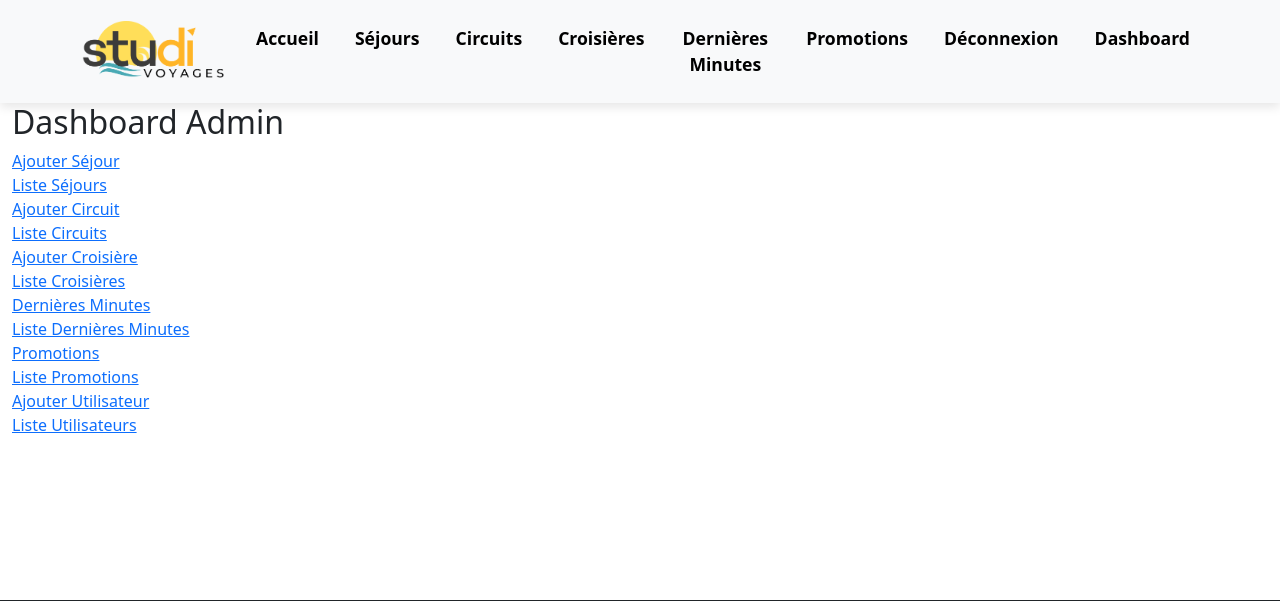
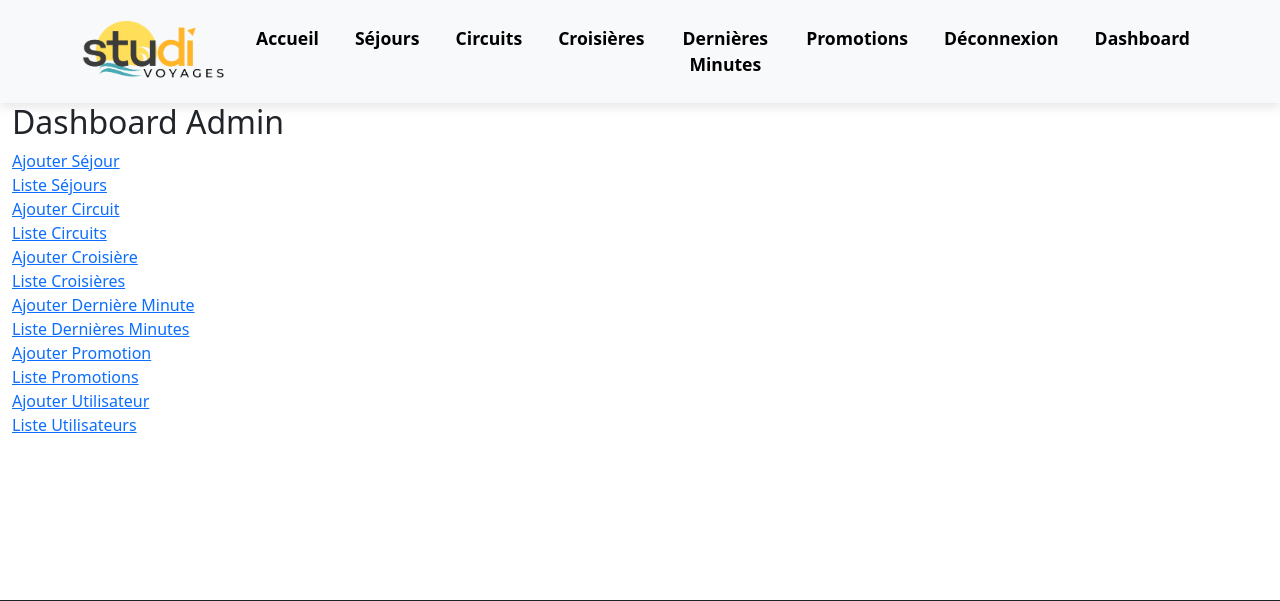
Before and after one commit to Oume59/studiVoyage, a PHP site: the page made by Views/Dashboard/index.php in a window 1280 px wide. Shown: the top 601 px of the page. Run offline with PHP 8.4, Linux system fonts and the light colour scheme; the template is opened without the code that fills it, so the values that code supplies are empty; the visitor is signed in with stand-in values (Sample User, id 1); some libraries are stand-ins or nearby versions.

Commit message:
maj du dash pour promotion

```diff
--- a/Views/Dashboard/index.php
+++ b/Views/Dashboard/index.php
@@ -30,14 +30,14 @@ $css='dashboard';
                 </div>
 
                 <div class="admin-link-container">
-                    <a href="/DashDerniereMinute" class="admin-link">Dernières Minutes</a>
+                    <a href="/DashDerniereMinute" class="admin-link">Ajouter Dernière Minute</a>
                 </div>
                 <div class="admin-link-container">
                     <a href="/DashDerniereMinute/liste" class="admin-link">Liste Dernières Minutes</a>
                 </div>
 
                 <div class="admin-link-container">
-                    <a href="/DashPromotion" class="admin-link">Promotions</a>
+                    <a href="/DashPromotion" class="admin-link">Ajouter Promotion</a>
                 </div>
 
                 <div class="admin-link-container">
```
